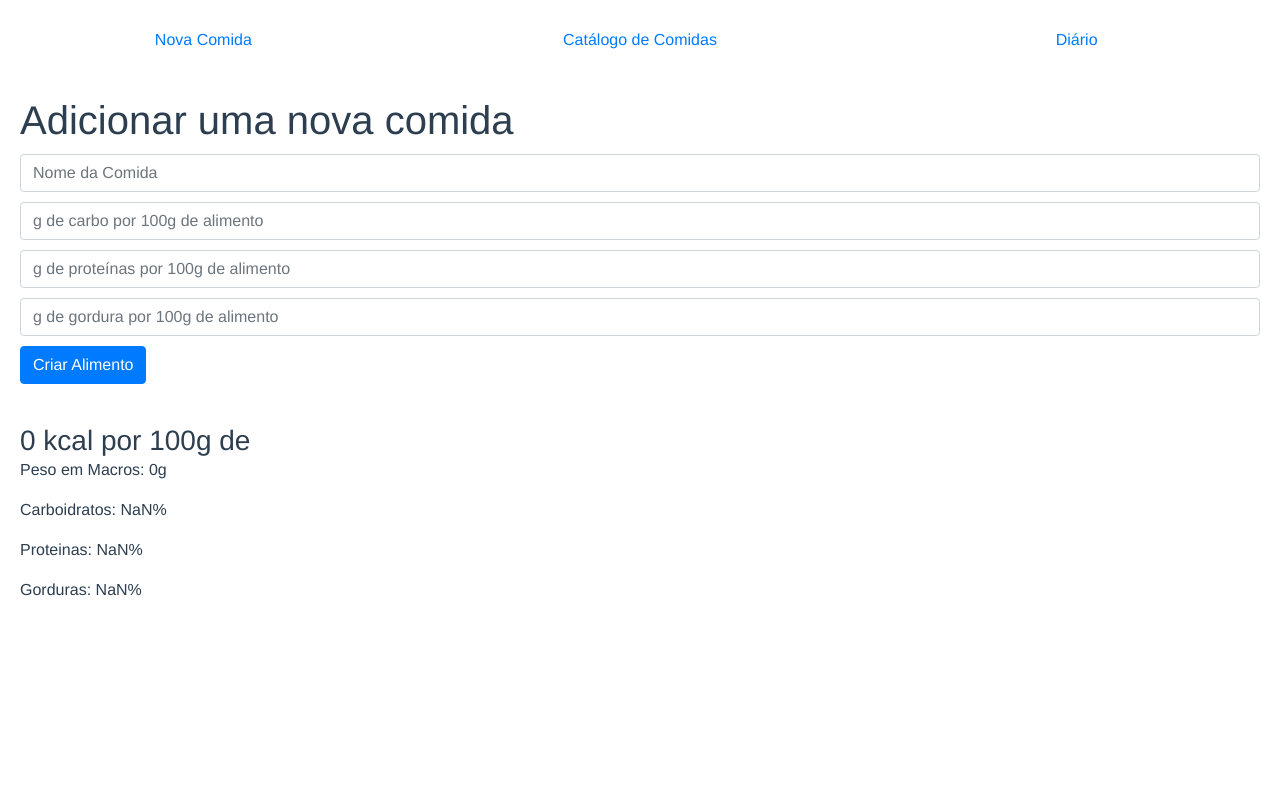
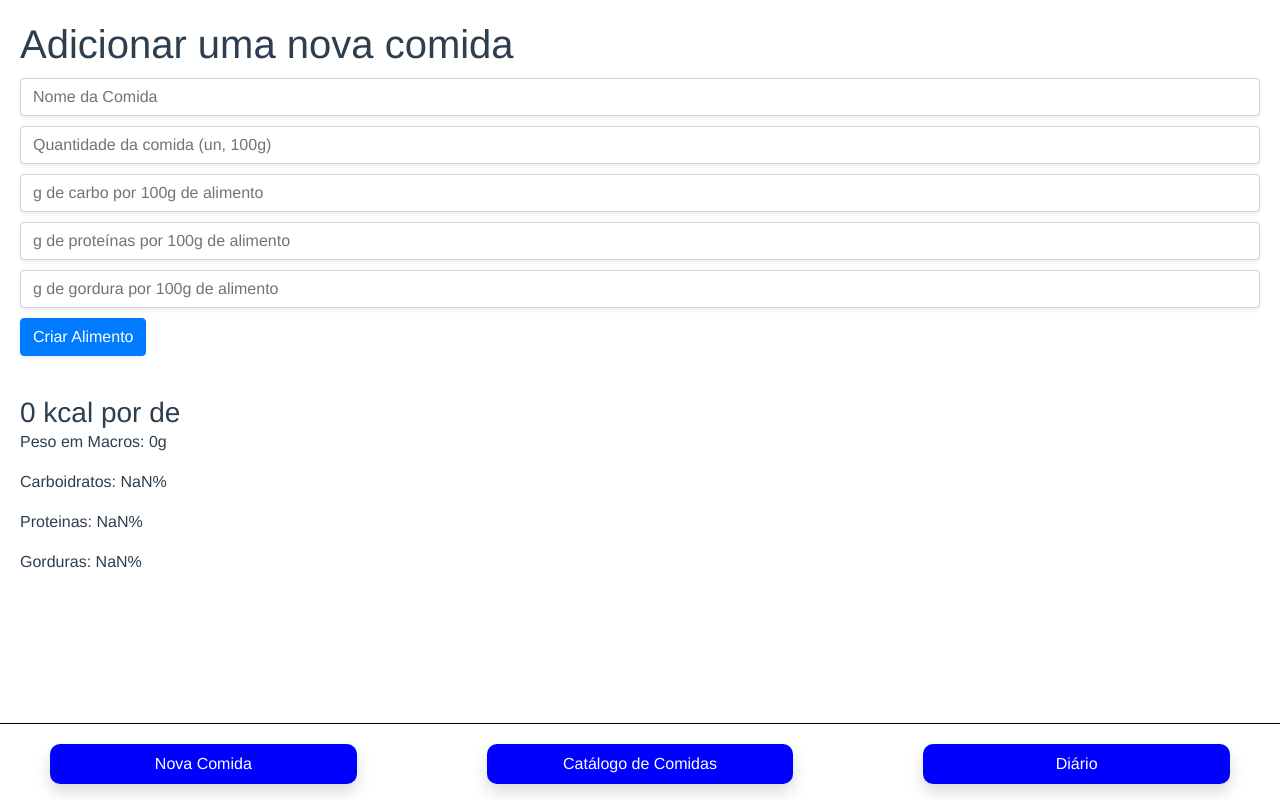
Before and after one commit to joao-zanutto/diet-helper-frontend, a Vue app: page / in a window 1280 px wide. Built offline with nearby package versions, Linux system fonts and the light colour scheme.

Commit message:
commiting changes for checkout

```diff
--- a/src/App.vue
+++ b/src/App.vue
@@ -1,10 +1,10 @@
 <template>
   <div id="app">
     <div>
-      <div class="row">
-        <p class="col-md-4"><router-link to="/" class="nav-link">Nova Comida</router-link></p>
-        <p class="col-md-4"><router-link to="/catalogue" class="nav-link">Catálogo de Comidas</router-link></p>
-        <p class="col-md-4"><router-link to="/diary" class="nav-link">Diário</router-link></p>
+      <div class="row head shadow-sm rouded fixed-bottom">
+        <p class="col-md-4"><router-link to="/" class="nav-link shadow">Nova Comida</router-link></p>
+        <p class="col-md-4"><router-link to="/catalogue" class="nav-link shadow">Catálogo de Comidas</router-link></p>
+        <p class="col-md-4"><router-link to="/diary" class="nav-link shadow">Diário</router-link></p>
       </div>
       <router-view class="view"></router-view>
     </div>
@@ -43,4 +43,22 @@ export default {
   color: #2c3e50;
   margin-top: 20px;
 }
+
+.head{
+  border-top: black 1px solid;
+  padding-top: 20px;
+}
+
+.nav-link{
+  margin-left: 50px;
+  margin-right: 50px;
+  background-color: blue;
+  color: white;
+  border-radius: 10px;
+}
+
+.nav-link:hover{
+  color: white;
+
+}
 </style>
--- a/src/components/FoodCatalogue.vue
+++ b/src/components/FoodCatalogue.vue
@@ -1,5 +1,7 @@
 <template>
-  <h1>Catalogo de Comidas</h1>
+    <div id="catalogue">
+        <h1>Catalogo de Comidas</h1>
+    </div>
 </template>
 
 <script>
@@ -9,5 +11,9 @@ export default {
 </script>
 
 <style>
-
+#catalogue{
+    text-align: left;
+    margin: 20px;
+    margin-top: 0px;
+}
 </style>
--- a/src/components/NewFoodForm.vue
+++ b/src/components/NewFoodForm.vue
@@ -2,14 +2,15 @@
   <div>
     <form>
         <h1> Adicionar uma nova comida</h1>
-        <input type="text" class="form-control" v-model="foodName" placeholder="Nome da Comida">
-        <input type="text" class="form-control" v-model="carboCount" placeholder="g de carbo por 100g de alimento">
-        <input type="text" class="form-control" v-model="protCount" placeholder="g de proteínas por 100g de alimento">
-        <input type="text" class="form-control" v-model="fatCount" placeholder="g de gordura por 100g de alimento">
-        <button class="btn btn-primary"> Criar Alimento </button>
+        <input type="text" class="form-control shadow-sm" v-model="foodName" placeholder="Nome da Comida">
+        <input type="text" class="form-control shadow-sm" v-model="quantity" placeholder="Quantidade da comida (un, 100g)">
+        <input type="text" class="form-control shadow-sm" v-model="carboCount" placeholder="g de carbo por 100g de alimento">
+        <input type="text" class="form-control shadow-sm" v-model="protCount" placeholder="g de proteínas por 100g de alimento">
+        <input type="text" class="form-control shadow-sm" v-model="fatCount" placeholder="g de gordura por 100g de alimento">
+        <button class="btn btn-primary shadow-sm"> Criar Alimento </button>
     </form>
     <div class="stats">
-      <h3>{{ caloriesCount }} kcal por 100g de {{ foodName }}</h3>
+      <h3>{{ caloriesCount }} kcal por {{ quantity }} de {{ foodName }}</h3>
       <p> Peso em Macros: {{ totalWeigth }}g</p>
       <p> Carboidratos: {{ carboPercent }}%</p>
       <p> Proteinas: {{ protPercent }}%</p>
@@ -25,6 +26,7 @@ export default {
   },
   data: function(){
     return {
+      quantity: "",
       foodName: "",
       carboCount: "",
       protCount: "",
@@ -75,6 +77,7 @@ a {
 form{
   text-align: left;
   margin: 20px;
+  margin-top: 0px;
 }
 input{
   margin-top: 10px;
```
